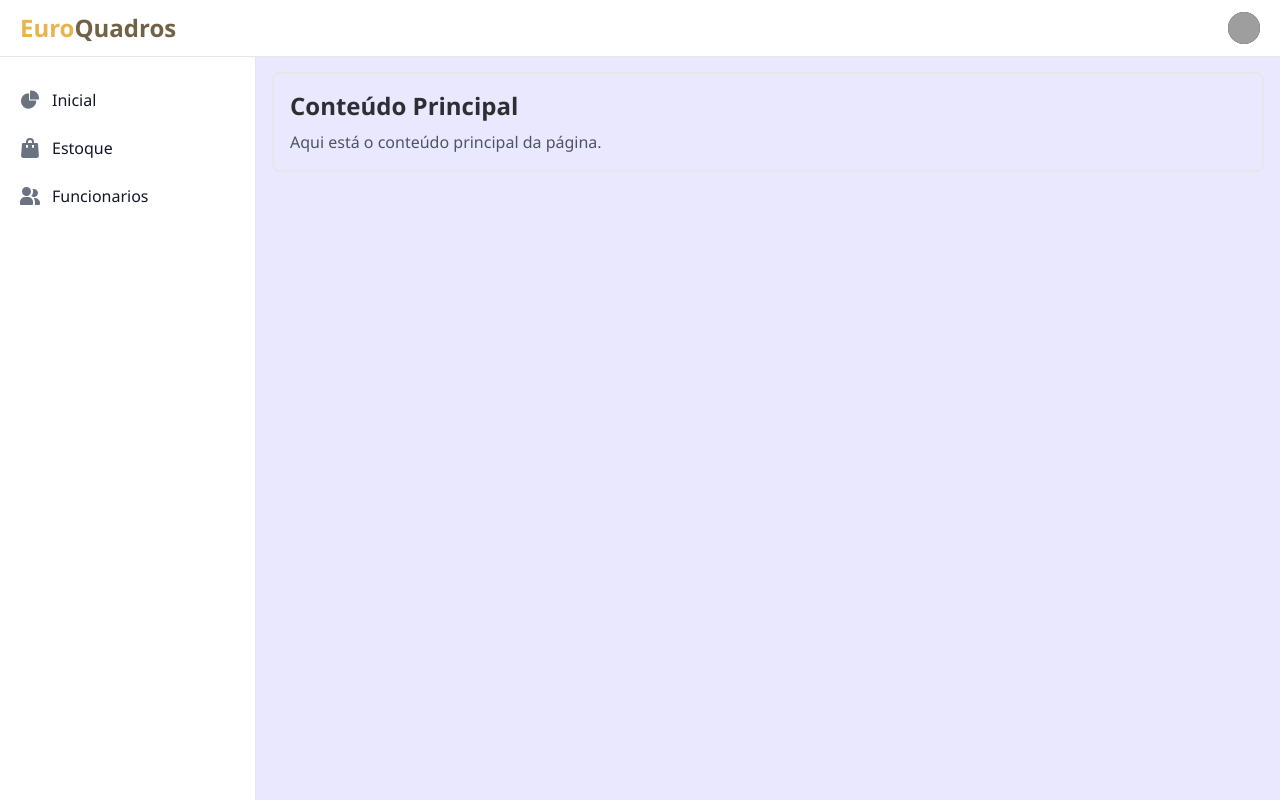
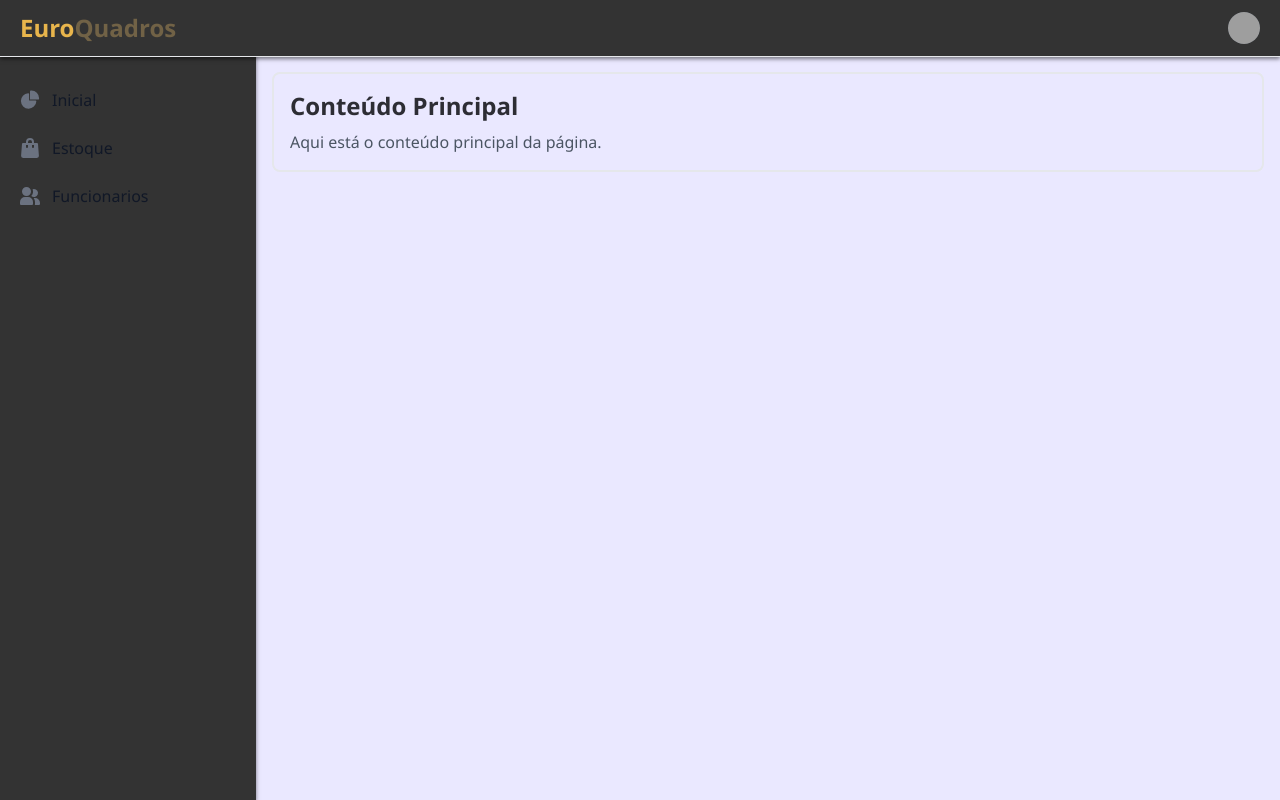
Before and after one commit to Yuri-Miranda-Nunes/Pi-Software, a PHP site: page /Html/Index.html in a window 1280 px wide. Run offline with PHP 8.4, Linux system fonts and the light colour scheme; some libraries are stand-ins or nearby versions; grey boxes are pictures that could not be loaded.

Commit message:
Update CSS variables and adjust HTML links for improved styling and structure

```diff
--- a/Css/style.css
+++ b/Css/style.css
@@ -1,6 +1,6 @@
 :root {
     --primeira: #FFCA3A;
-    --segunda: #f5f5f5;
+    --segunda: #333333;
     --text-color: #2D2D34;
     --background-color: #EAE8FF;
     --font-family: 'Segoe UI', Tahoma, Geneva, Verdana, sans-serif;
@@ -12,3 +12,8 @@ body {
     color: var(--text-color);
     background-color: var(--background-color);
 }
+nav, aside {
+    background-color: var(--segunda);
+    color: var(--text-color);
+    box-shadow: 0 2px 4px rgba(0, 0, 0, 0.5);
+}
--- a/Html/Estoque.html
+++ b/Html/Estoque.html
@@ -6,7 +6,7 @@
   <title>Sidebar com Tailwind</title>
   <script src="https://cdn.tailwindcss.com"></script>
   <link href="https://cdn.jsdelivr.net/npm/flowbite@3.1.2/dist/flowbite.min.css" rel="stylesheet" />
-  <link rel="stylesheet" href="/Css/style.css">
+  <link rel="stylesheet" href="/Css/Estoque.css">
 </head>
 <style>
 
--- a/Html/Index.html
+++ b/Html/Index.html
@@ -12,7 +12,7 @@
 
 </style>
 <body>
-<nav class="fixed top-0 z-50 w-full bg-white border-b border-gray-200 dark:bg-gray-800 dark:border-gray-700">
+<nav class="fixed top-0 z-50 w-full  border-b border-gray-200 dark:border-gray-700">
   <div class="px-3 py-3 lg:px-5 lg:pl-3">
     <div class="flex items-center justify-between">
       <div class="flex items-center justify-start rtl:justify-end">
@@ -64,8 +64,8 @@
   </div>
 </nav>
 
-<aside id="logo-sidebar" class="fixed top-0 left-0 z-40 w-64 h-screen pt-20 transition-transform -translate-x-full bg-white border-r border-gray-200 sm:translate-x-0 dark:bg-gray-800 dark:border-gray-700" aria-label="Sidebar">
-   <div class="h-full px-3 pb-4 overflow-y-auto bg-white dark:bg-gray-800">
+<aside id="logo-sidebar" class="fixed top-0 left-0 z-40 w-64 h-screen pt-20 transition-transform -translate-x-full  border-gray-200 sm:translate-x-0  dark:border-gray-700" aria-label="Sidebar">
+   <div class="h-full px-3 pb-4 overflow-y-auto ">
       <ul class="space-y-2 font-medium">
          <li>
             <a href="#" class="flex items-center p-2 text-gray-900 rounded-lg dark:text-white hover:bg-gray-100 dark:hover:bg-gray-700 group">
```
